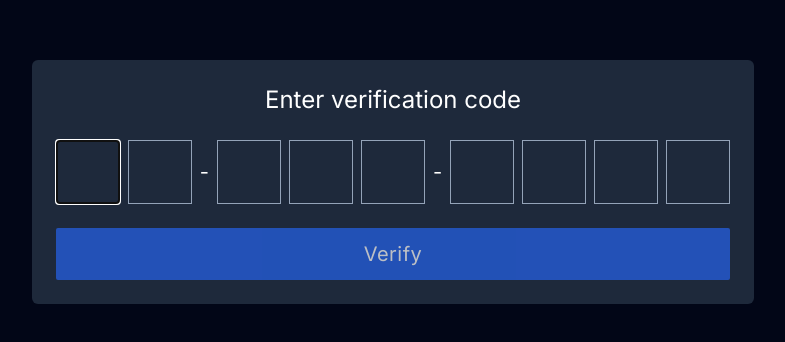
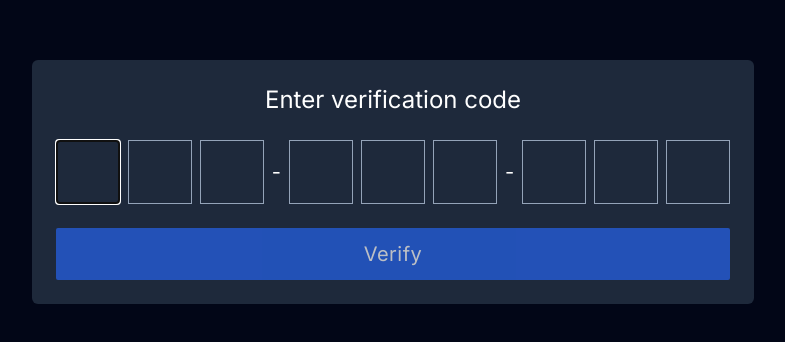
Before and after one commit to marcin10lw/code-enter, a Next.js app: page / in a window 1280 px wide. Shown: the part 218-560 px from the top of the page, without its empty margins (247-1032 px from the left). Built offline with nearby package versions, Linux system fonts and the light colour scheme.

Commit message:
fix: include separators in final string

```diff
--- a/app/OTP.tsx
+++ b/app/OTP.tsx
@@ -22,7 +22,7 @@ const OTP = ({ OTPStructure, autoFocus = true }: OTPProps) => {
     (input): input is OTPInput => typeof input !== "string",
   );
 
-  const inputsAmt = filteredOTPInputs.length;
+  const inputsAmount = filteredOTPInputs.length;
 
   const disabled = filteredOTPInputs.some((input) => input.value === "");
 
@@ -47,15 +47,21 @@ const OTP = ({ OTPStructure, autoFocus = true }: OTPProps) => {
   const focusInput = (index: number, action?: "prev" | "next") => {
     if (action === "prev" && index > 0) {
       inputRefs.current[index - 1].focus();
-    } else if (action === "next" && index < inputsAmt - 1) {
+    } else if (action === "next" && index < inputsAmount - 1) {
       inputRefs.current[index + 1].focus();
     } else {
       inputRefs.current[index].focus();
     }
   };
 
-  const selectInput = (index: number) => {
-    inputRefs.current[index].select();
+  const selectInput = (index: number, action?: "prev" | "next") => {
+    if (action === "prev" && index > 0) {
+      inputRefs.current[index - 1].select();
+    } else if (action === "next" && index < inputsAmount - 1) {
+      inputRefs.current[index + 1].select();
+    } else {
+      inputRefs.current[index].select();
+    }
   };
 
   const setInputs = (value: string, index: number) => {
@@ -90,19 +96,19 @@ const OTP = ({ OTPStructure, autoFocus = true }: OTPProps) => {
   };
 
   const onKeyDown = (event: KeyboardEvent<HTMLInputElement>, index: number) => {
-    if (event.key === "ArrowLeft" && index > 0) {
+    if (event.key === "ArrowLeft") {
       event.preventDefault();
       focusInput(index, "prev");
-      selectInput(index - 1);
+      selectInput(index, "prev");
     }
 
-    if (event.key === "ArrowRight" && index < inputsAmt - 1) {
+    if (event.key === "ArrowRight") {
       event.preventDefault();
       focusInput(index, "next");
-      selectInput(index + 1);
+      selectInput(index, "next");
     }
 
-    if (event.key === "Backspace" && !event.currentTarget.value && index > 0) {
+    if (event.key === "Backspace" && !event.currentTarget.value) {
       event.preventDefault();
       focusInput(index, "prev");
     }
@@ -113,11 +119,11 @@ const OTP = ({ OTPStructure, autoFocus = true }: OTPProps) => {
 
     code.split("").forEach((char) => {
       if (isDigitChar(char)) {
-        sanitizedCode = sanitizedCode.concat(char);
+        sanitizedCode += char;
       }
     });
-
-    return sanitizedCode.slice(0, inputsAmt);
+    console.log(sanitizedCode);
+    return sanitizedCode.slice(0, inputsAmount);
   };
 
   const onPaste = (event: React.ClipboardEvent<HTMLInputElement>) => {
@@ -130,10 +136,10 @@ const OTP = ({ OTPStructure, autoFocus = true }: OTPProps) => {
       setInputs(sanitizedPastedCode[i], i);
     }
 
-    if (sanitizedPastedCode.length < inputsAmt) {
+    if (sanitizedPastedCode.length < inputsAmount) {
       focusInput(sanitizedPastedCode.length);
     } else {
-      focusInput(inputsAmt - 1);
+      focusInput(inputsAmount - 1);
     }
   };
 
@@ -142,10 +148,13 @@ const OTP = ({ OTPStructure, autoFocus = true }: OTPProps) => {
 
     if (disabled) return;
 
-    const finalCode = filteredOTPInputs.reduce(
-      (acc, { value }) => acc + value,
-      "",
-    );
+    const finalCode = OTPInputs.reduce((acc, input) => {
+      if (typeof input !== "string") {
+        return acc + input.value;
+      } else {
+        return acc + input;
+      }
+    }, "");
 
     alert(finalCode);
   };
--- a/app/page.tsx
+++ b/app/page.tsx
@@ -3,7 +3,7 @@ import OTP from "@/app/OTP";
 export default function Home() {
   return (
     <main className="flex min-h-screen flex-col items-center justify-center bg-slate-950 p-5">
-      <OTP OTPStructure={[2, "-", 3, "-", 4]} />
+      <OTP OTPStructure={[3, "-", 3, "-", 3]} />
     </main>
   );
 }
```
